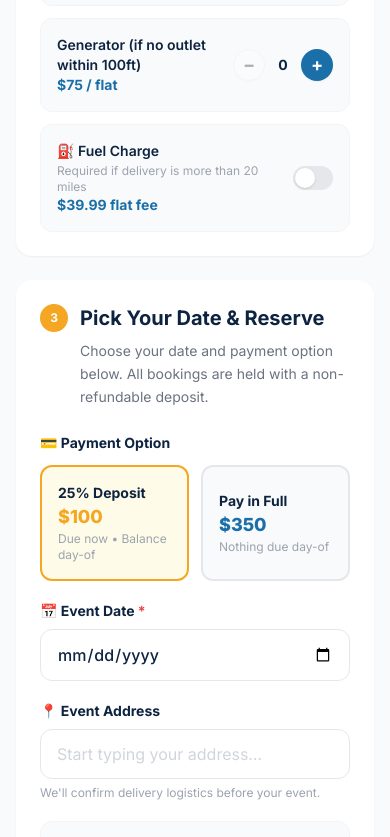
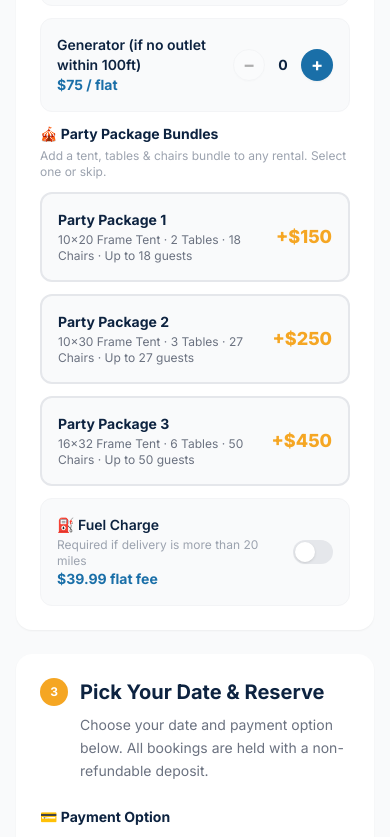
Before and after one commit to THP-Solutions/sunny-slide-rentals, a Next.js app: page /rentals/akua-falls-dual-lane-combo in a window 390 px wide. Shown: the part 1980-2817 px from the top of the page. Built offline with nearby package versions, Linux system fonts and the light colour scheme.

Commit message:
feat: party packages, phone numbers, dual notification

```diff
--- a/app/api/chat-lead/route.ts
+++ b/app/api/chat-lead/route.ts
@@ -1,6 +1,9 @@
 import { NextRequest, NextResponse } from 'next/server'
 
 export const dynamic = 'force-dynamic'
+
+// Both contacts receive GHL lead notifications
+const NOTIFY_PHONES = ['+12392204067', '+12396349809'] // Junior, Kyle
 
 export async function POST(req: NextRequest) {
   const { name, phone, source } = await req.json()
@@ -19,6 +22,7 @@ export async function POST(req: NextRequest) {
   const firstName = nameParts[0] || name
   const lastName = nameParts.slice(1).join(' ') || ''
 
+  // Create GHL contact (triggers the workflow which notifies the team)
   try {
     const res = await fetch('https://services.leadconnectorhq.com/contacts/', {
       method: 'POST',
@@ -43,5 +47,8 @@ export async function POST(req: NextRequest) {
     console.error('GHL API request failed (chat-lead):', err)
   }
 
+  // Log both notify targets so GHL workflow can route to both
+  console.log('Chat lead received — notify:', NOTIFY_PHONES.join(', '), '| Lead:', name, phone)
+
   return NextResponse.json({ ok: true })
 }
--- a/app/api/checkout/route.ts
+++ b/app/api/checkout/route.ts
@@ -25,6 +25,8 @@ export async function POST(req: NextRequest) {
       addonTent = 0,
       addonGenerator = 0,
       addonFuelCharge = false,   // $39.99 if delivery > 20 miles
+      partyBundle = 0,           // 0, 150, 250, or 450
+      partyBundleName = '',      // e.g. 'Party Package 2'
       paymentType = 'deposit',   // 'deposit' | 'full'
       eventAddress = '',
     } = body
@@ -52,6 +54,7 @@ export async function POST(req: NextRequest) {
       addonTables  > 0 ? `${addonTables}× 8ft Table${addonTables > 1 ? 's' : ''} (+$${addonTables * 10})` : '',
       addonChairs  > 0 ? `${addonChairs}× Chair${addonChairs > 1 ? 's' : ''} (+$${addonChairs * 3})` : '',
       addonTent    > 0 ? '1× 16×32 Frame Tent (+$59)' : '',
+      partyBundle  > 0 ? `${partyBundleName} (+$${partyBundle})` : '',
       addonGenerator > 0 ? '1× Generator (+$75)' : '',
       addonFuelCharge   ? 'Fuel Charge (+$39.99)' : '',
     ].filter(Boolean).join(', ')
@@ -97,6 +100,8 @@ export async function POST(req: NextRequest) {
         addonTent:    String(addonTent),
         addonGenerator: String(addonGenerator),
         addonFuelCharge: String(addonFuelCharge),
+        partyBundle: String(partyBundle),
+        partyBundleName,
         paymentType,
         totalAmount:  String(totalAmount),
         chargeAmount: String(chargeAmount),
--- a/app/api/contact/route.ts
+++ b/app/api/contact/route.ts
@@ -2,6 +2,9 @@ import { NextRequest, NextResponse } from 'next/server'
 import { Resend } from 'resend'
 
 export const dynamic = 'force-dynamic'
+
+// Both staff receive lead notifications via GHL workflow
+const NOTIFY_PHONES = ['+12392204067', '+12396349809'] // Junior Barba, Kyle Henderson
 
 const resend = new Resend(process.env.RESEND_API_KEY || 'placeholder')
 
@@ -106,5 +109,8 @@ export async function POST(req: NextRequest) {
     console.error('Resend error:', err)
   }
 
+  // Log both notify targets — GHL workflow routes to both
+  console.log('Contact form lead — notify:', NOTIFY_PHONES.join(', '))
+
   return NextResponse.json({ ok: true })
 }
--- a/app/rentals/[id]/RentalDetail.tsx
+++ b/app/rentals/[id]/RentalDetail.tsx
@@ -4,7 +4,7 @@ import Image from 'next/image';
 import Link from 'next/link';
 import { useRef, useState, useCallback, useEffect } from 'react';
 import type { Rental } from '@/lib/rentals';
-import { ADDONS } from '@/lib/rentals';
+import { ADDONS, PARTY_PACKAGES } from '@/lib/rentals';
 import { calcAddonsTotal, calcTotal, baseDeposit } from '@/lib/cart';
 
 interface Props {
@@ -41,6 +41,9 @@ export default function RentalDetail({ rental, relatedRentals }: Props) {
   const [eventAddress, setEventAddress] = useState('');
   const [availability, setAvailability] = useState<AvailabilityStatus>('idle');
   const [isCheckingOut, setIsCheckingOut] = useState(false);
+
+  // Party bundle
+  const [selectedBundle, setSelectedBundle] = useState<string | null>(null);
 
   // Payment options
   const [paymentType, setPaymentType] = useState<'deposit' | 'full'>('deposit');
@@ -139,10 +142,12 @@ export default function RentalDetail({ rental, relatedRentals }: Props) {
     eventAddress,
   };
 
+  const bundle = PARTY_PACKAGES.find((p) => p.id === selectedBundle);
+  const bundlePrice = bundle ? bundle.price : 0;
   const addonsTotal = calcAddonsTotal(selection);
   const baseTotal = calcTotal(selection);
   const fuelAmount = addonFuelCharge ? 39.99 : 0;
-  const totalAmount = baseTotal + fuelAmount;
+  const totalAmount = baseTotal + fuelAmount + bundlePrice;
   const depositAmount = Math.max(100, Math.ceil(totalAmount * 0.25));
   const chargeAmount = paymentType === 'full' ? totalAmount : depositAmount;
   const staticDeposit = baseDeposit(rental.price);
@@ -165,6 +170,8 @@ export default function RentalDetail({ rental, relatedRentals }: Props) {
           addonTent: quantities.tent ?? 0,
           addonGenerator: quantities.generator ?? 0,
           addonFuelCharge,
+          partyBundle: bundlePrice,
+          partyBundleName: bundle ? bundle.name : '',
           paymentType,
           eventAddress,
         }),
@@ -342,6 +349,44 @@ export default function RentalDetail({ rental, relatedRentals }: Props) {
                   );
                 })}
 
+                {/* Party Package Bundles */}
+                <div className="mt-6 mb-2">
+                  <p className="text-sm font-bold text-[#0d2340] mb-1">🎪 Party Package Bundles</p>
+                  <p className="text-xs text-gray-400 mb-3">Add a tent, tables & chairs bundle to any rental. Select one or skip.</p>
+                  <div className="space-y-3">
+                    {PARTY_PACKAGES.map((pkg) => {
+                      const selected = selectedBundle === pkg.id;
+                      const colorMap: Record<string, string> = {
+                        blue: 'border-[#1a6fa8] bg-blue-50',
+                        orange: 'border-[#f5a623] bg-yellow-50',
+                        purple: 'border-purple-500 bg-purple-50',
+                      };
+                      const activeClass = selected ? colorMap[pkg.color] : 'border-gray-200 bg-gray-50 hover:border-gray-300';
+                      return (
+                        <button
+                          key={pkg.id}
+                          type="button"
+                          onClick={() => setSelectedBundle(selected ? null : pkg.id)}
+                          className={`w-full text-left p-4 rounded-xl border-2 transition-all ${activeClass}`}
+                        >
+                          <div className="flex items-center justify-between">
+                            <div>
+                              <p className="font-bold text-[#0d2340] text-sm">{pkg.name}</p>
+                              <p className="text-xs text-gray-500 mt-0.5">
+                                {pkg.tent} · {pkg.tables} Tables · {pkg.chairs} Chairs · Up to {pkg.guests} guests
+                              </p>
+                            </div>
+                            <div className="text-right flex-shrink-0 ml-3">
+                              <p className="font-extrabold text-lg text-[#f5a623]">+${pkg.price}</p>
+                              {selected && <p className="text-xs text-green-700 font-semibold">✓ Selected</p>}
+                            </div>
+                          </div>
+                        </button>
+                      );
+                    })}
+                  </div>
+                </div>
+
                 {/* Fuel Charge add-on */}
                 <div
                   className={`flex items-center gap-3 p-4 rounded-xl border transition-colors cursor-pointer ${
@@ -368,10 +413,10 @@ export default function RentalDetail({ rental, relatedRentals }: Props) {
                 </div>
               </div>
 
-              {(addonsTotal > 0 || addonFuelCharge) && (
+              {(addonsTotal > 0 || addonFuelCharge || bundlePrice > 0) && (
                 <div className="mt-4 p-4 bg-yellow-50 border border-yellow-200 rounded-xl flex justify-between items-center">
                   <span className="font-semibold text-[#0d2340] text-sm">Add-ons Total</span>
-                  <span className="text-xl font-extrabold text-[#f5a623]">+${(addonsTotal + fuelAmount).toFixed(2).replace('.00', '')}</span>
+                  <span className="text-xl font-extrabold text-[#f5a623]">+${(addonsTotal + fuelAmount + bundlePrice).toFixed(2).replace('.00', '')}</span>
                 </div>
               )}
             </section>
@@ -511,6 +556,12 @@ export default function RentalDetail({ rental, relatedRentals }: Props) {
                         <span className="font-semibold text-[#0d2340]">+${addonsTotal}</span>
                       </div>
                     )}
+                    {bundle && (
+                      <div className="flex justify-between text-sm">
+                        <span className="text-gray-600">🎪 {bundle.name}</span>
+                        <span className="font-semibold text-[#0d2340]">+${bundle.price}</span>
+                      </div>
+                    )}
                     {addonFuelCharge && (
                       <div className="flex justify-between text-sm">
                         <span className="text-gray-600">⛽ Fuel Charge</span>
@@ -603,7 +654,7 @@ export default function RentalDetail({ rental, relatedRentals }: Props) {
             <div className="bg-[#0d2340] rounded-2xl p-6 text-white sticky top-20">
               <p className="text-3xl font-extrabold">${rental.price}</p>
               <p className="text-white/50 text-sm mb-1">per day</p>
-              {(addonsTotal > 0 || addonFuelCharge) && (
+              {(addonsTotal > 0 || addonFuelCharge || bundlePrice > 0) && (
                 <p className="text-white/60 text-xs mb-1">+ ${(addonsTotal + fuelAmount).toFixed(2).replace('.00', '')} add-ons = ${totalAmount.toFixed(2).replace('.00', '')} total</p>
               )}
               <p className="text-[#f5a623] font-bold text-sm mb-5">
--- a/components/Footer.tsx
+++ b/components/Footer.tsx
@@ -92,7 +92,15 @@ export default function Footer() {
             </h3>
             <ul className="space-y-3 mb-5">
               <li>
-                <a href="sms:+12392204067" className="flex items-center gap-2 text-sm text-gray-400 hover:text-white transition-colors">
+                <a href="tel:+12396349809" className="flex items-center gap-2 text-sm text-gray-400 hover:text-white transition-colors">
+                <span>📞</span>
+                <span>Kyle: (239) 634-9809</span>
+              </a>
+              <a href="tel:+12392204067" className="flex items-center gap-2 text-sm text-gray-400 hover:text-white transition-colors">
+                <span>📞</span>
+                <span>Junior: (239) 220-4067</span>
+              </a>
+              <a href="sms:+12392204067" className="flex items-center gap-2 text-sm text-gray-400 hover:text-white transition-colors">
                   <span>📱</span> {t('Text Us', 'Escríbenos')}
                 </a>
               </li>
--- a/lib/rentals.ts
+++ b/lib/rentals.ts
@@ -207,6 +207,50 @@ export const ADDONS: Addon[] = [
   { id: 'generator', name: 'Generator (if no outlet within 100ft)', price: 75, unit: 'flat', max: 1 },
 ];
 
+export interface PartyPackage {
+  id: string;
+  name: string;
+  tent: string;
+  tables: number;
+  chairs: number;
+  guests: number;
+  price: number; // add-on price on top of unit
+  color: string;
+}
+
+export const PARTY_PACKAGES: PartyPackage[] = [
+  {
+    id: 'pkg-1',
+    name: 'Party Package 1',
+    tent: '10×20 Frame Tent',
+    tables: 2,
+    chairs: 18,
+    guests: 18,
+    price: 150,
+    color: 'blue',
+  },
+  {
+    id: 'pkg-2',
+    name: 'Party Package 2',
+    tent: '10×30 Frame Tent',
+    tables: 3,
+    chairs: 27,
+    guests: 27,
+    price: 250,
+    color: 'orange',
+  },
+  {
+    id: 'pkg-3',
+    name: 'Party Package 3',
+    tent: '16×32 Frame Tent',
+    tables: 6,
+    chairs: 50,
+    guests: 50,
+    price: 450,
+    color: 'purple',
+  },
+];
+
 export function getRentalById(id: string): Rental | undefined {
   return RENTALS.find((r) => r.id === id);
 }
```
Also changed, not shown: 1 other file (tests, documents, lock files or other folders).
